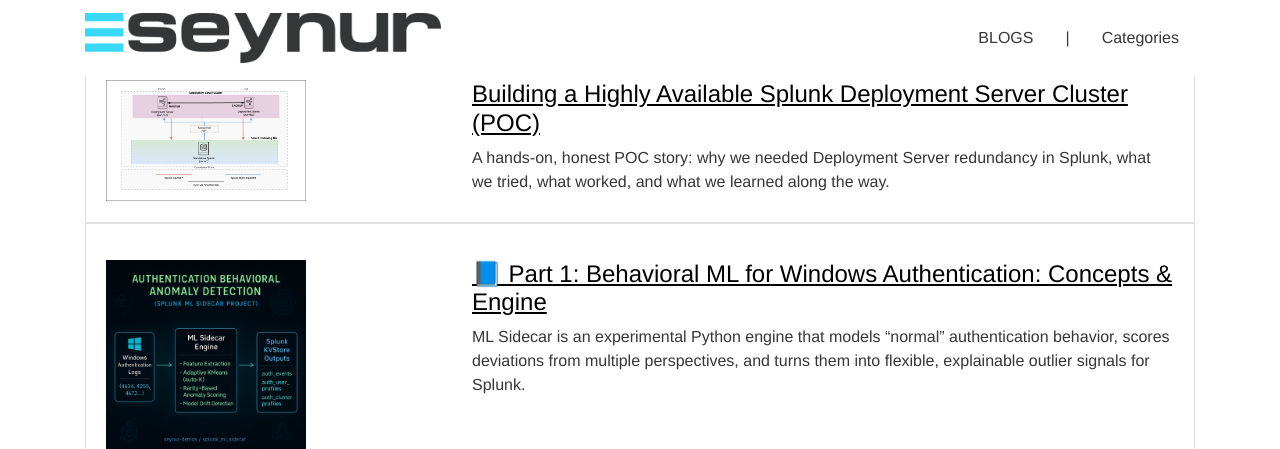
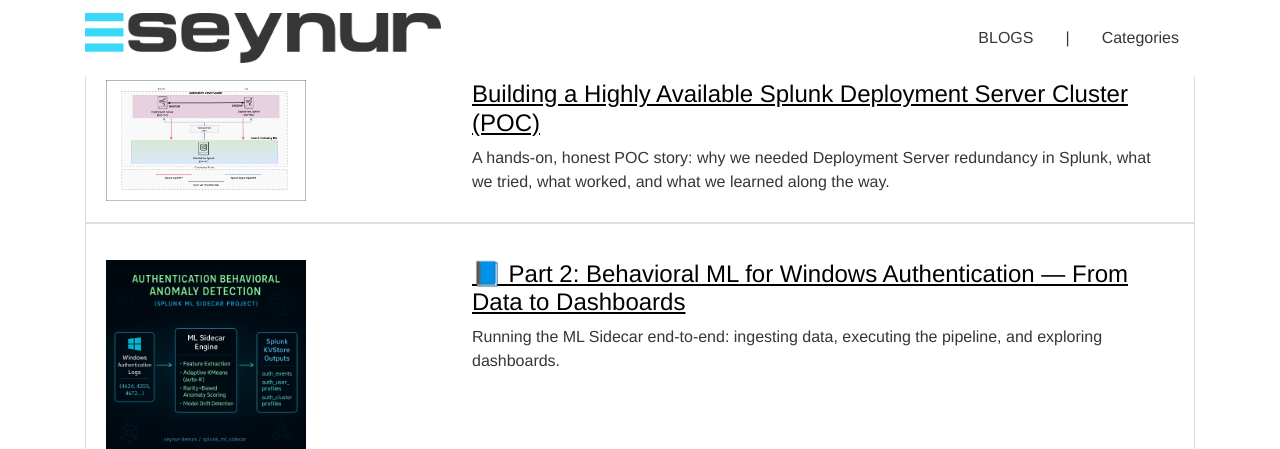
Before and after one commit to seynur/blog, a Jekyll site: the page built from categories/index.html, in a window 1280 px wide and 900 px high, scrolled down 345 px, cut to the strip 0-449 px from the top of the window. Built offline with Jekyll 4.4.1, drawn with Linux system fonts in a browser that asks for light colours; nearby versions of some CDN libraries; some of the changed lines change nothing that is shown.

Commit message:
"📘 Part 2: Behavioral ML for Windows Authentication — From Data to Dashboards"

````diff
--- /dev/null
+++ b/_posts/2026-01-10-building-a-behavioral-ml-engine-for-windows-authentication-logs-part2.md
@@ -0,0 +1,272 @@
+---
+layout: default
+title: "📘 Part 2: Behavioral ML for Windows Authentication — From Data to Dashboards"
+summary: "Running the ML Sidecar end-to-end: ingesting data, executing the pipeline, and exploring dashboards."
+author: Öykü Can Şimşir
+image: /assets/img/blog/2025-12-24-building-a-behavioral-ml-engine-for-windows-authentication-logs.webp
+date: 10-01-2026
+tags: splunk python windows ml anomaly dashboard
+categories: Splunk
+
+---
+
+# 📘 Part 2: From Events to Dashboards
+## 🌸 1. Running the ML Sidecar, Lookups & Visual Exploration
+
+In Part 1, we focused on the engine itself:
+how authentication behavior is modeled, clustered, scored, and turned into explainable anomaly signals.
+
+In this second part, let’s be a bit more practical.
+
+We’ll walk through:
+- the full project layout
+- how data flows from Splunk into the ML Sidecar
+- how the pipeline is executed
+- what gets written back to Splunk
+- and how we can quickly explore the results using dashboards and lookups
+
+No deep math this time - just connecting the dots end to end.
+
+Also, if you want to deepdive the math and code;
+- [📘 Part 1: Building a Behavioral ML Engine for Windows Authentication Logs](http://blog.seynur.com/splunk/2025/12/24/building-a-behavioral-ml-engine-for-windows-authentication-logs-part1.html)
+- 📁 **Repository:** [Check out the GitHub - seynur-demos](https://github.com/seynur/seynur-demos/tree/main/splunk/splunk_ml_sidecar)
+
+---
+
+## 🗂️ 2. Project Structure: What Lives Where?
+Before running anything, it helps to understand how the pieces are separated. The repository is intentionally split into three main parts:
+
+```
+splunk_ml_sidecar/
+│
+├── ml_sidecar/                     ← Python ML engine
+│   ├── config/settings.yaml
+│   ├── core/*.py                   ← Features, modeling, pipeline logic
+│   ├── models/                     ← Trained KMeans + metadata
+│   ├── run_auto.py
+│   └── README.md
+│
+├── splunk_ml_sidecar_app/           ← Splunk app
+│   ├── local/collections.conf
+│   ├── local/transforms.conf
+│   ├── local/inputs.conf
+│   └── local/data/*
+│
+└── auth-windows-log-generator-as-json-with-real-user-behaviour.py
+```
+
+Why this separation?
+
+- `ml_sidecar/`: This is the brain.
+All ML logic lives here and runs outside of Splunk indexing.
+- `splunk_ml_sidecar_app/`: This is the UI & storage layer.
+
+      - KVStore collections
+      - dashboards
+      - lookups and transforms
+      - log generator script
+
+A helper script we used to generate realistic synthetic Windows authentication logs for testing and experimentation.
+
+Keeping these layers separate makes the system easier to reason about — and easier to replace parts later.
+
+> Also, keep in mind: I just wanted to illustrate we can create a self-controlled system in this project. Of course, there can be some enchancements on algorithm and the general logic.
+
+---
+
+## 🧪 Input Data: What Are We Feeding the Engine?
+For this project, we used synthetic Windows authentication events generated as JSON. They mimic common authentication Windows Events. If you want, you can also check [generator script](https://github.com/seynur/seynur-demos/blob/main/splunk/splunk_ml_sidecar/auth-windows-log-generator-as-json-with-real-user-behaviour.py) from the repository.
+
+
+Example event:
+```
+{"TimeCreated": "2025-12-15T07:55:44.007717Z", "user": "svc-web", "src_user": "svc-web", "src": "10.10.2.120", "dest": "SERVER011", "signature_id": 4624, "signature": "An account was successfully logged on", "action": "success", "process": "C:\\Windows\\System32\\lsass.exe"}
+```
+
+These events are ingested into Splunk first (as normal logs), and then read back by the ML Sidecar.
+
+> 💡 The key idea: Splunk remains the system of record for logs. The ML Sidecar only reads data and writes results to KVStore. Also, because output will be crowded, don't forget to change your lookups configurations as your environment.
+
+---
+
+## ▶️ 4. Running the Pipeline
+Once data is available in Splunk, running the full pipeline is intentionally simple. You can also, find pre-requriments from the [splunk_ml_sidecar/README.md](https://github.com/seynur/seynur-demos/blob/main/splunk/splunk_ml_sidecar/README.md) file.
+
+1. pull the repository from the Github. We will use `splunk_ml_sidecar` directory but you can check out our other demos from this repository. 🐣
+      ```
+      gh repo clone seynur/seynur-demos
+      ```
+
+2. Install the ML Engine
+      ```
+      cd splunk_ml_sidecar/ml_sidecar
+      pip install -e .
+      ```
+
+3. Configure:
+- both ingestion and output Splunk REST token (`ingestion.auth_token` & `output.auth_token`) & base Splunk urls (`ingestion.base_url` & `output.base_url`). Also, you can modify all configurations in the [settings.yaml](https://github.com/seynur/seynur-demos/blob/main/splunk/splunk_ml_sidecar/ml_sidecar/config/settings.yaml) file as you desired.
+
+      > Note: We have both ingestion and output configurations that you may want to collect input from X server and send all data to another server setup.
+
+
+
+- `ingestion.earliest` & `ingestion.latest` time. Right now, we are ingesting the last -90d.
+
+- you can modify your modeling setups. *For more information*, you can check either [my previous blog](http://blog.seynur.com/splunk/2025/12/24/building-a-behavioral-ml-engine-for-windows-authentication-logs-part1.html) or [splunk_ml_sidecar/ml_sidecar/README.md](https://github.com/seynur/seynur-demos/blob/main/splunk/splunk_ml_sidecar/ml_sidecar/README.md) file.
+
+      > Note: There is no other algorithm than kmeans at this moment
+
+
+4. Change `OUT_FILE` as your full input file path in the [generator script](https://github.com/seynur/seynur-demos/blob/main/splunk/splunk_ml_sidecar/auth-windows-log-generator-as-json-with-real-user-behaviour.py), and generate synthetic authentication logs.
+
+```
+python3 auth-windows-log-generator-as-json-with-real-user-behaviour.py
+```
+
+5. Configure Splunk to ingest the synthetic data.
+```
+# splunk_ml_sidecar/splunk_ml_sidecar_app/local/inputs.conf
+
+[monitor://<full-path-of-the-input-file>]
+disabled = false
+index = ml_sidecar
+sourcetype = ml:sidecar:json
+
+```
+
+6. Restart Splunk after adding the app, and validate the KVStore contents below and inputs exist in Splunk.
+```
+auth_events_lookup
+auth_outlier_events_lookup
+auth_cluster_profiles_lookup
+auth_user_profiles_lookup
+auth_user_thresholds
+```
+
+Once data is available in Splunk, running the full pipeline is intentionally simple.
+
+From the  splunk_ml_sidecar/ml_sidecar/ directory:
+```
+python run_auto.py
+```
+| ![screenshot](/assets/img/blog/2025-12-25-building-a-behavioral-ml-engine-for-windows-authentication-logs-part2.webp) |
+|:--:|
+| *Figure 1* example of the `run_auto.py` script outputs on the cli. |
+
+That’s it.
+
+Behind the scenes, this triggers the full chain:
+1. Load configuration from settings.yaml
+2. Pull authentication events from Splunk via REST
+3. Train or load an existing KMeans model
+4. Check for behavioral drift
+5. Score all events
+6. Apply adaptive thresholds (user / cluster / global)
+7. Build profiles and enriched event records
+8. Write everything into Splunk KVStore
+
+If this is the first run, a model is trained.
+On later runs, and drift level is enough to your new data, the engine reuses the model unless drift is detected.
+
+
+---
+
+## 📦 5. What Gets Written Back to Splunk?
+
+Instead of indexes, the Sidecar writes structured KVStore collections.
+This keeps dashboards fast and avoids recomputing ML logic during searches.
+
+Main KVStore Collections
+- auth_events: contains enriched event-level records.
+
+      - cluster_id
+      - anomaly scores
+      - outlier flags (user / cluster / global)
+
+- auth_user_profiles: contains long-term user behavior summaries.
+
+      - dominant cluster
+      - confidence
+      - mean / std login hour
+
+- auth_cluster_profiles: contains cluster-level behavior summaries.
+
+      - signature distributions
+      - private IP rates
+      - user counts
+
+- auth_user_thresholds: contains daily snapshot of;
+
+      - per-user thresholds
+      - global threshold
+      - percentile used
+
+- auth_outlier_events (optional): Only events flagged as outliers
+
+      — useful for focused dashboards or alerts.
+
+
+---
+
+## 📊 6. Bonus: Dashboards - Making Sense of the Output
+
+Once the KVStore collections are populated, dashboards become very lightweight. And yes, I only create a dashboard instead of create fancy UI for now. If you want you can check out dashboards instead of checking step by step via SPLs. 🪄
+
+There are three different section in "`Authentication ML Anomaly Detection Test`" dashboard. Also, this will be generated automatically with the `splunk_ml_sidecar_app`.
+
+Typical views include:
+- User Behavior Overview Panel: Which clusters does a user normally belong to?
+- Cluster Analytics Panel: What kind of behavior lives in each cluster?
+- Anomaly Explorer Panel: Top events by final anomaly score.
+
+Furthermore, you can check the lookups directly.
+
+---
+
+## 📘 Wrapping Up
+
+With Part 1 and Part 2 together, we now have the full picture:
+- how authentication behavior is modeled
+- how anomalies are scored and explained
+- how results flow back into Splunk
+- and how analysts can explore them visually
+
+There’s still plenty of room to extend this:
+- new ML algorithms & adjustments
+- peer-group modeling
+- risk aggregation
+- alerting strategies
+
+But even in this state, you can think of it as a starting point to develop your model instead of using it directly in production, like a playground for behavior-first security analytics.
+
+> 📁 Full code & documentation: [GitHub Repository](https://github.com/seynur/seynur-demos/tree/main/splunk/splunk_ml_sidecar)
+
+If you end up trying something similar — or break it in an interesting way - I’d love to hear about it 🙂
+
+Connect with me on [*LinkedIn*](https://www.linkedin.com/in/%C3%B6yk%C3%BC-can/) or drop a comment on the blog.
+
+Until next time 👋🔍
+
+---
+
+# References:
+- [[1]](https://github.com/seynur/seynur-demos/tree/main/splunk/splunk_ml_sidecar) Seynur (2025). seynur-demos/splunk_ml_sidecar [GitHub repository]. GitHub. https://github.com/seynur/seynur-demos/tree/main/splunk/splunk_ml_sidecar
+
+- [[2]](https://blog.seynur.com/splunk/2025/12/24/building-a-behavioral-ml-engine-for-windows-authentication-logs-part1.html) Şimşir Can, Ö. (2025). 📘 Part 1: Building a Behavioral ML Engine for Windows Authentication Logs. https://blog.seynur.com/splunk/2025/12/24/building-a-behavioral-ml-engine-for-windows-authentication-logs-part1.html
+
+- [[3]](https://docs.splunk.com/Documentation/Splunk/latest/RESTREF/RESTsearch) Splunk Inc. (2024). Splunk REST API Reference – Search Job Export Endpoint.
+https://docs.splunk.com/Documentation/Splunk/latest/RESTREF/RESTsearch
+
+- [[4]](https://docs.splunk.com/Documentation/Splunk/latest/Admin/AboutKVstore) Splunk Inc. (2024). Working with KV Store Collections in Splunk.
+https://docs.splunk.com/Documentation/Splunk/latest/Admin/AboutKVstore
+
+- [[5]](https://jmlr.org/papers/v12/pedregosa11a.html) Pedregosa, F., Varoquaux, G., Gramfort, A., et al. (2011). Scikit-learn: Machine Learning in Python. Journal of Machine Learning Research, 12, 2825–2830.
+https://jmlr.org/papers/v12/pedregosa11a.html
+
+- [6] Tan, P.-N., Steinbach, M., & Kumar, V. (2019). Introduction to Data Mining (2nd ed.). Pearson.
+(Reference for clustering, silhouette score, and distance-based anomaly concepts.)
+
+- [[7]](https://dl.acm.org/doi/epdf/10.1145/1541880.1541882) Chandola, V., Banerjee, A., & Kumar, V. (2009). Anomaly Detection: A Survey. ACM Computing Surveys, 41(3).
+https://dl.acm.org/doi/epdf/10.1145/1541880.1541882
+
+---
````
Also changed, not shown: _posts/2025-12-24-building-a-behavioral-ml-engine-for-windows-authentication-logs-part1.md (+1 -0 lines), assets/img/blog/2025-12-25-building-a-behavioral-ml-engine-for-windows-authentication-logs-part2.webp (added).
